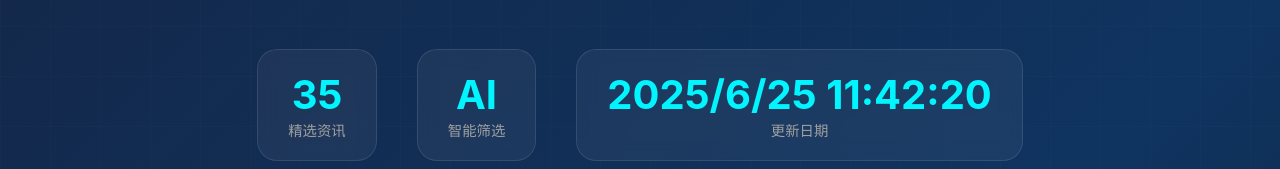
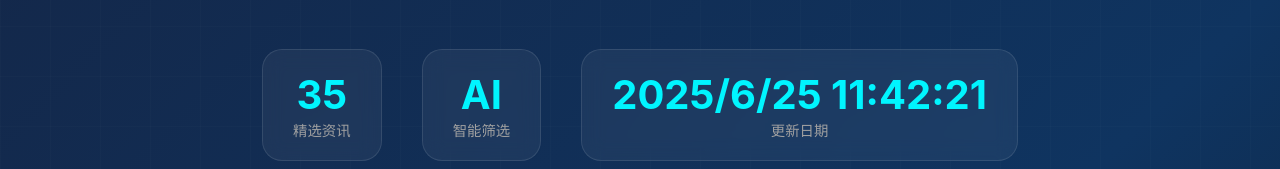
Before and after one commit to Nanford/ai-news-site, a plain HTML site: page index.html in a window 1280 px wide. Shown: the part 224-393 px from the top of the page. Drawn offline with Linux system fonts and the light colour scheme.

Commit message:
Update AI news page - 2025/6/25 11:42:21

```diff
--- a/index.html
+++ b/index.html
@@ -461,7 +461,7 @@
                 <span class="stat-label">智能筛选</span>
             </div>
             <div class="stat-item">
-                <span class="stat-number">2025/6/25 11:42:20</span>
+                <span class="stat-number">2025/6/25 11:42:21</span>
                 <span class="stat-label">更新日期</span>
             </div>
         </div>
@@ -488,7 +488,7 @@
 
         <!-- 底部信息 -->
         <div class="footer-info">
-            <p>🕒 最后更新：2025/6/25 11:42:20</p>
+            <p>🕒 最后更新：2025/6/25 11:42:21</p>
             <p>
                 <span class="tech-badge">n8n</span>
                 <span class="tech-badge">AI驱动</span>
```
